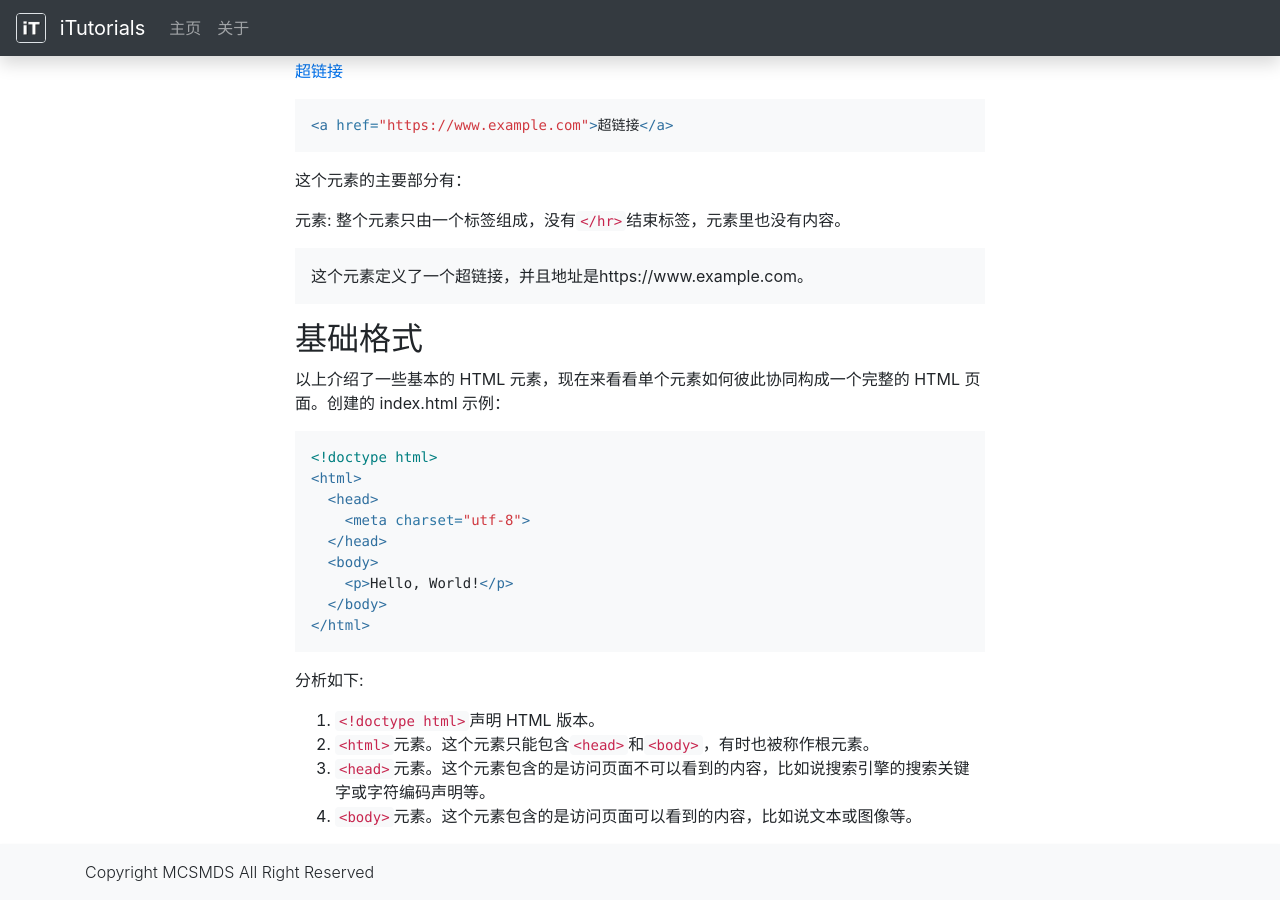
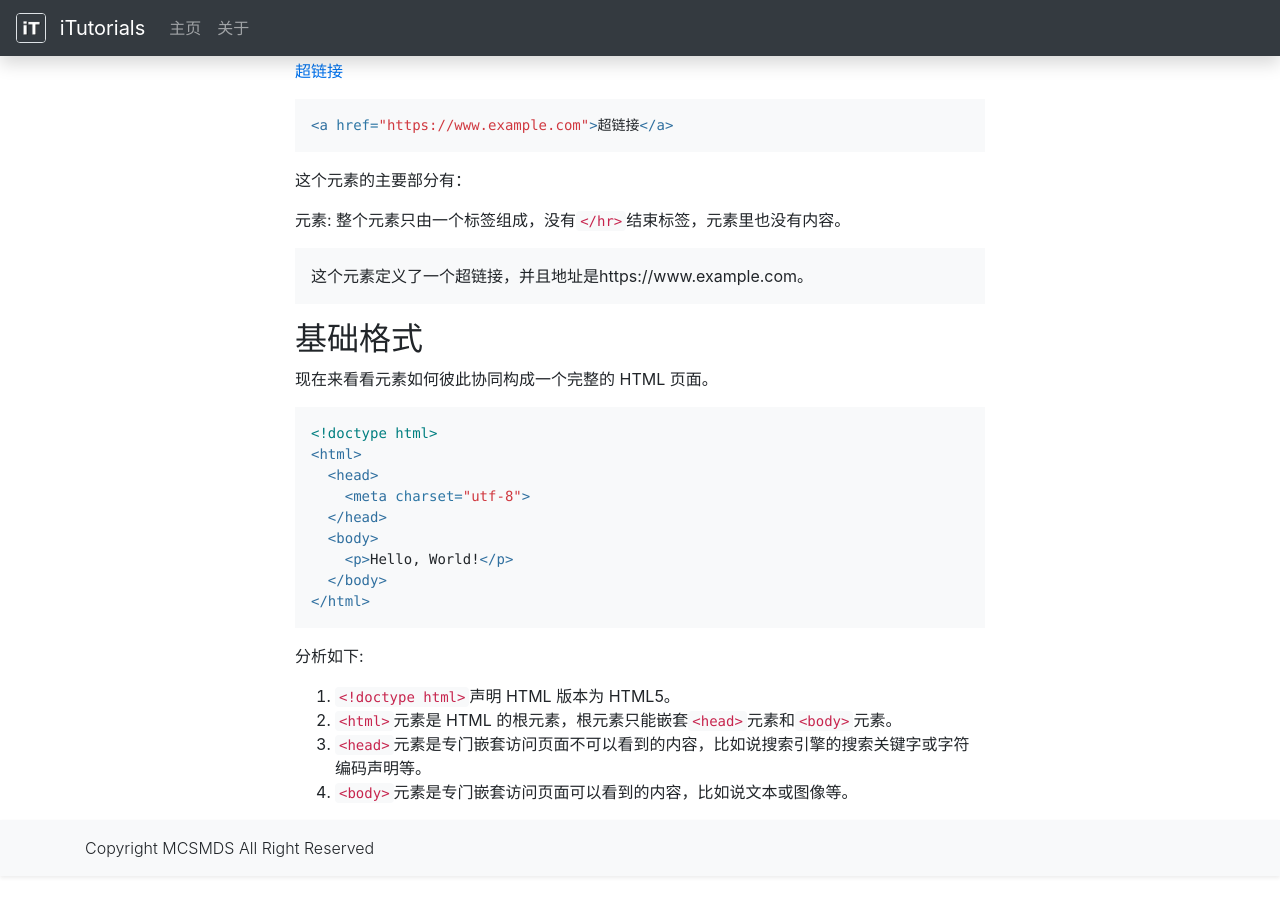
Before and after one commit to MCSMDS/iTutorials2, a Jekyll site: the page built from _tutorials/wfed/html/index.md, in a window 1280 px wide and 900 px high, scrolled down 995 px. Built offline with Jekyll 4.4.1, drawn with Linux system fonts in a browser that asks for light colours; after the commit the page ends 1871 px from its top, so only the background shows below that.

Commit message:
Update index.md

````diff
--- a/_tutorials/wfed/html/index.md
+++ b/_tutorials/wfed/html/index.md
@@ -64,7 +64,7 @@ layout: default
 
 ## 基础格式
 
-以上介绍了一些基本的 HTML 元素，现在来看看单个元素如何彼此协同构成一个完整的 HTML 页面。创建的 index.html 示例：
+现在来看看元素如何彼此协同构成一个完整的 HTML 页面。
 
 ``` html
 <!doctype html>
@@ -80,7 +80,7 @@ layout: default
 
 分析如下:
 
-1. ```<!doctype html>```声明 HTML 版本。
-2. ```<html>```元素。这个元素只能包含```<head>```和```<body>```，有时也被称作根元素。
-3. ```<head>```元素。这个元素包含的是访问页面不可以看到的内容，比如说搜索引擎的搜索关键字或字符编码声明等。
-4. ```<body>```元素。这个元素包含的是访问页面可以看到的内容，比如说文本或图像等。
+1. ```<!doctype html>```声明 HTML 版本为 HTML5。
+2. ```<html>```元素是 HTML 的根元素，根元素只能嵌套```<head>```元素和```<body>```元素。
+3. ```<head>```元素是专门嵌套访问页面不可以看到的内容，比如说搜索引擎的搜索关键字或字符编码声明等。
+4. ```<body>```元素是专门嵌套访问页面可以看到的内容，比如说文本或图像等。
````
